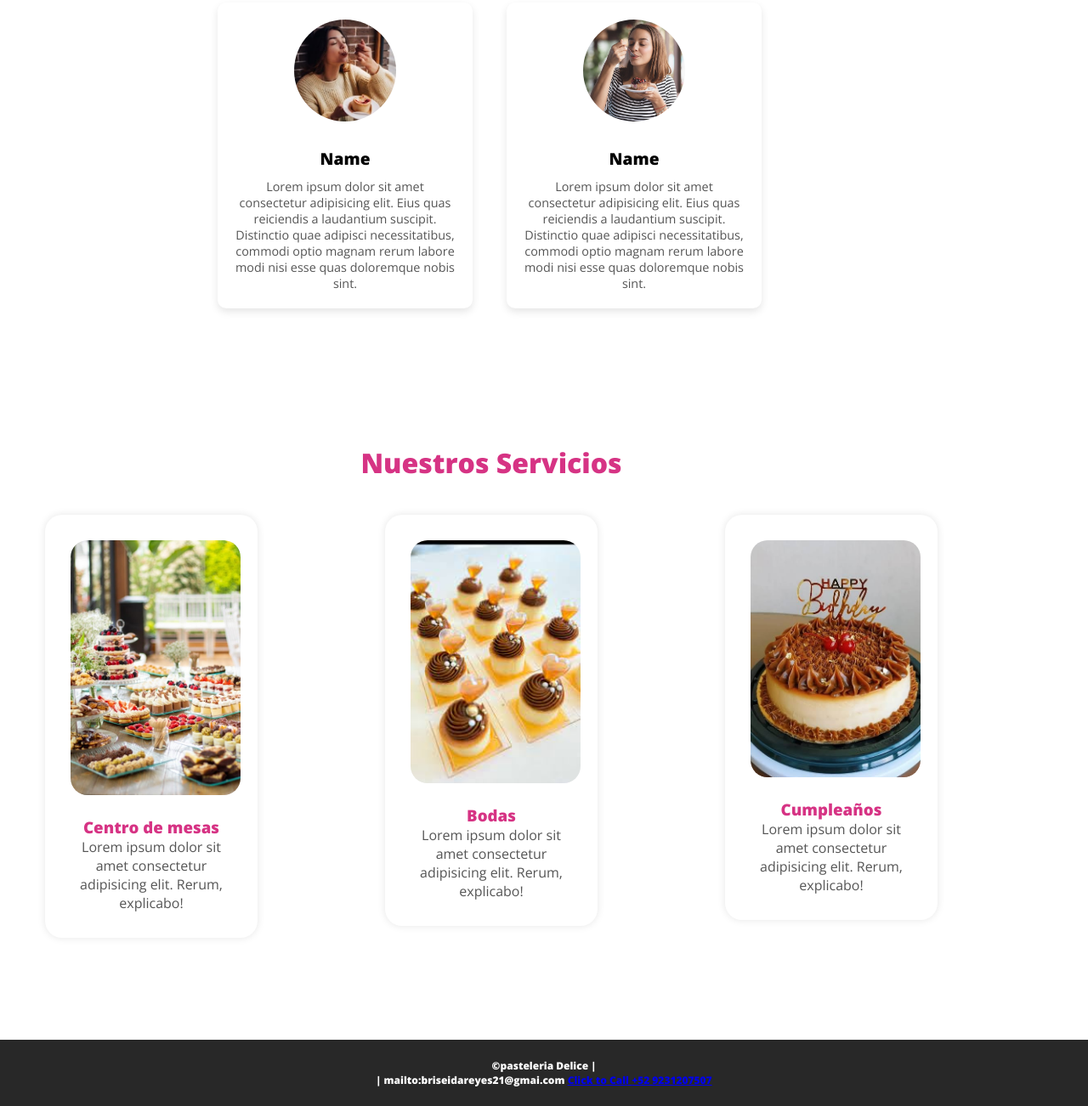
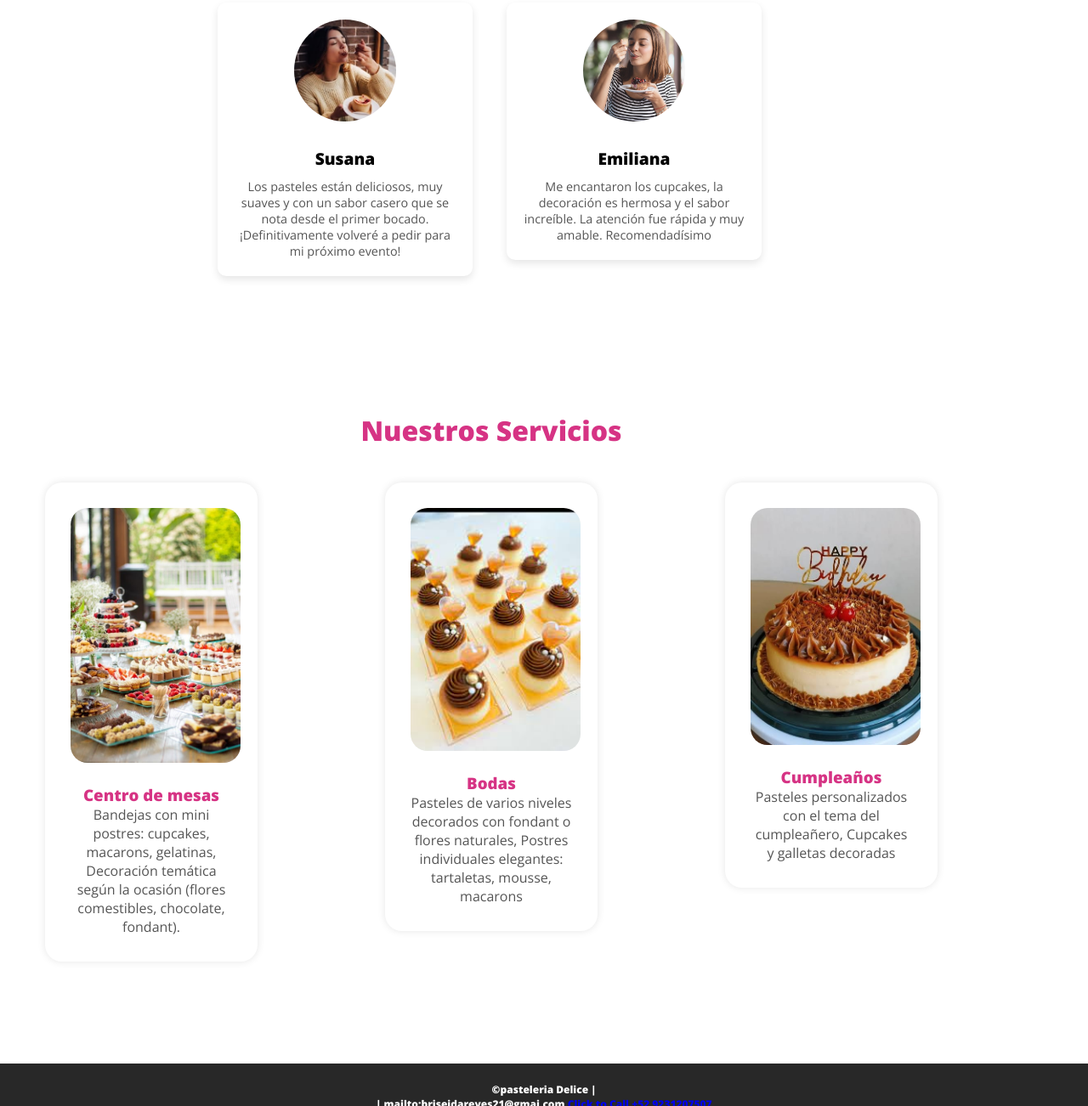
Before and after one commit to Bris-678/mi-pagina-web-Delice, a plain HTML site: page index.html in a window 1280 px wide. Shown: the part 2586-3888 px from the top of the page at 85% size. Drawn offline with nearby package versions, Linux system fonts and the light colour scheme.

Commit message:
Update index.html

```diff
--- a/index.html
+++ b/index.html
@@ -160,16 +160,15 @@
                 <div class="card">
                 <img src="img/face.jpg" alt="">
                 <div class="contenido-texto-card">
-                    <h4>Name</h4>
-                    <p>Lorem ipsum dolor sit amet consectetur adipisicing elit. Eius quas reiciendis a laudantium suscipit. Distinctio quae adipisci necessitatibus, commodi optio magnam rerum labore modi nisi esse quas doloremque nobis sint. </p>
+                    <h4>Susana</h4>
+                    <p> Los pasteles están deliciosos, muy suaves y con un sabor casero que se nota desde el primer bocado. ¡Definitivamente volveré a pedir para mi próximo evento! </p>
                 </div>
             </div>
             <div class="card">
                 <img src="img/face2.jpg" alt="">
                 <div class="contenido-texto-card">
-                    <h4>Name</h4>
-                    <p>Lorem ipsum dolor sit amet consectetur adipisicing elit. Eius quas reiciendis a laudantium suscipit. Distinctio quae adipisci necessitatibus, commodi optio magnam rerum labore modi nisi esse quas doloremque nobis sint. </p>
-                </div>
+                    <h4>Emiliana</h4>
+                    <p>Me encantaron los cupcakes, la decoración es hermosa y el sabor increíble. La atención fue rápida y muy amable. Recomendadísimo <P>
             </div>
             </div>
         </div>
@@ -182,19 +181,19 @@
             <div class="servicio-ind">
                 <img src="img/cntros de mesa.jpg" alt="">
                 <h3>Centro de mesas</h3>
-                <p>Lorem ipsum dolor sit amet consectetur adipisicing elit. Rerum, explicabo!</p>
+                <p>Bandejas con mini postres: cupcakes, macarons, gelatinas, Decoración temática según la ocasión (flores comestibles, chocolate, fondant).</p>
             </div>
 
           <div class="servicio-ind">
                 <img src="img/boda.jpg" alt="">
                 <h3>Bodas</h3>
-                <p>Lorem ipsum dolor sit amet consectetur adipisicing elit. Rerum, explicabo!</p>
+                <p>Pasteles de varios niveles decorados con fondant o flores naturales, Postres individuales elegantes: tartaletas, mousse, macarons</p>
             </div>
 
           <div class="servicio-ind">
                 <img src="img/cumpleaños2.jpg" alt="">
                 <h3>Cumpleaños</h3>
-                <p>Lorem ipsum dolor sit amet consectetur adipisicing elit. Rerum, explicabo!</p>
+                <p>Pasteles personalizados con el tema del cumpleañero, Cupcakes y galletas decoradas </p>
             </div>
           </div>
           </div>
```
